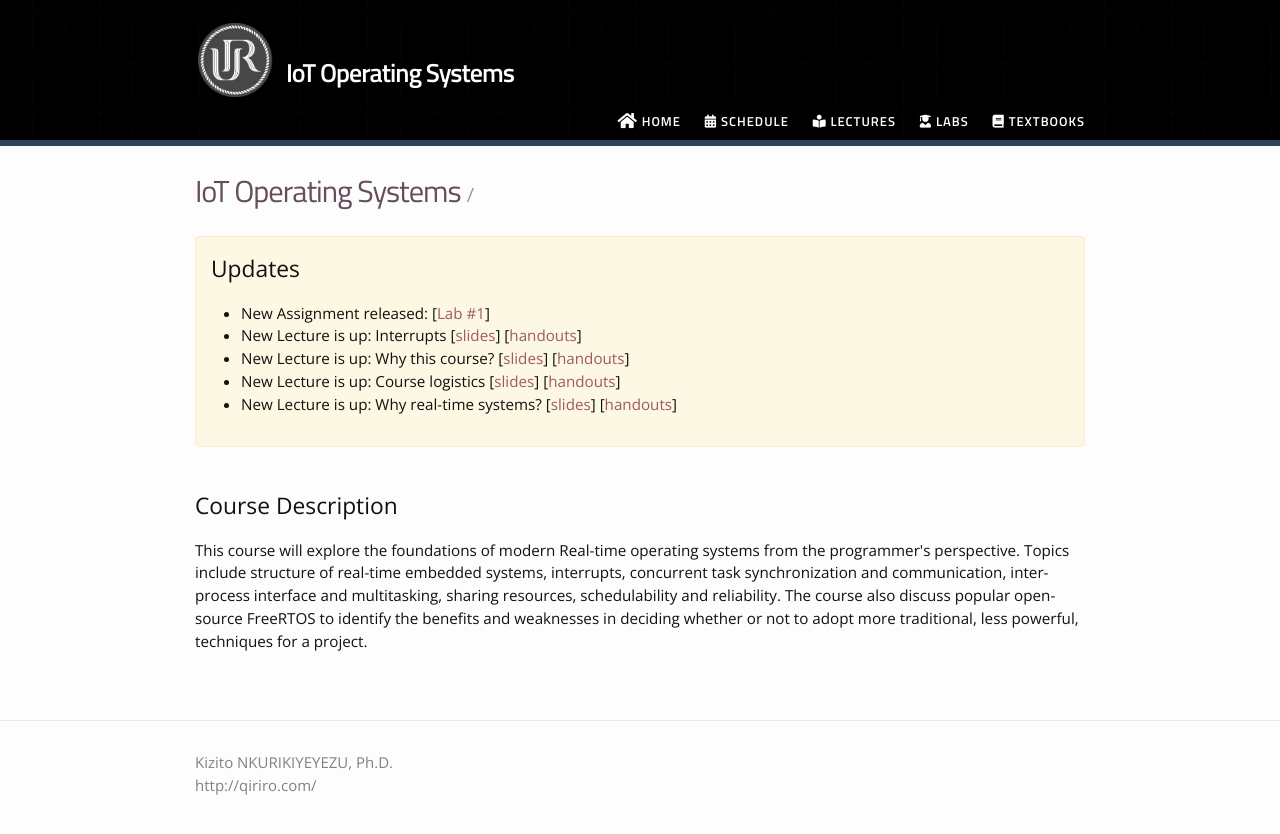
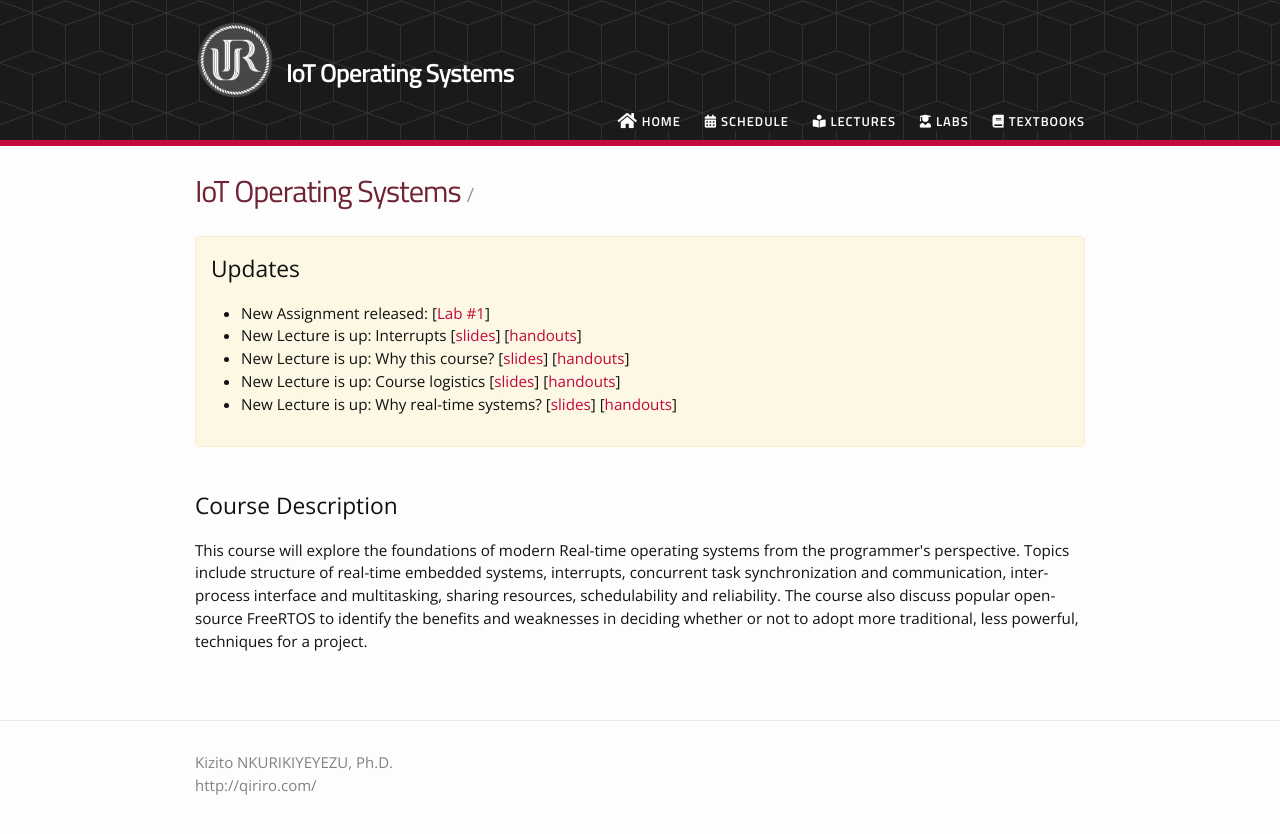
Before and after one commit to qiriro/ecs6264, a Jekyll site: the page built from index.md, in a window 1280 px wide. Shown: the top 834 px of the page. Built offline with Jekyll 4.4.1, drawn with Linux system fonts in a browser that asks for light colours; nearby versions of some CDN libraries.

```diff
--- a/_sass/_user_vars.scss
+++ b/_sass/_user_vars.scss
@@ -7,12 +7,12 @@
 //$header-background-opacity: 0.5;
 
 // // theme #2
-// $primary-color:  #c3073f;
-// $accent-color: #c3073f;
-// $title-color: #6f2232;
-// $header-text-color: #fff;
-// $header-color: #1a1a1d;
-// $header-background-opacity: 0.5;
+ $primary-color:  #c3073f;
+ $accent-color: #c3073f;
+ $title-color: #6f2232;
+ $header-text-color: #fff;
+ $header-color: #1a1a1d;
+ $header-background-opacity: 0.5;
 
 // // theme #3
 // $primary-color:  #05386b;
@@ -85,10 +85,10 @@
 // $header-background-invert: 100%;
 
 // // theme #11
- $primary-color:  #9e5a63;
- $accent-color: #314455;
- $title-color: #644e5b;
- $header-color: #000000;
- $header-text-color: #fff;
- $header-background-opacity: 0.4;
- $header-background-invert: 100%;
+//  $primary-color:  #9e5a63;
+//  $accent-color: #314455;
+//  $title-color: #644e5b;
+//  $header-color: #000000;
+//  $header-text-color: #fff;
+//  $header-background-opacity: 0.4;
+//  $header-background-invert: 100%;
```
